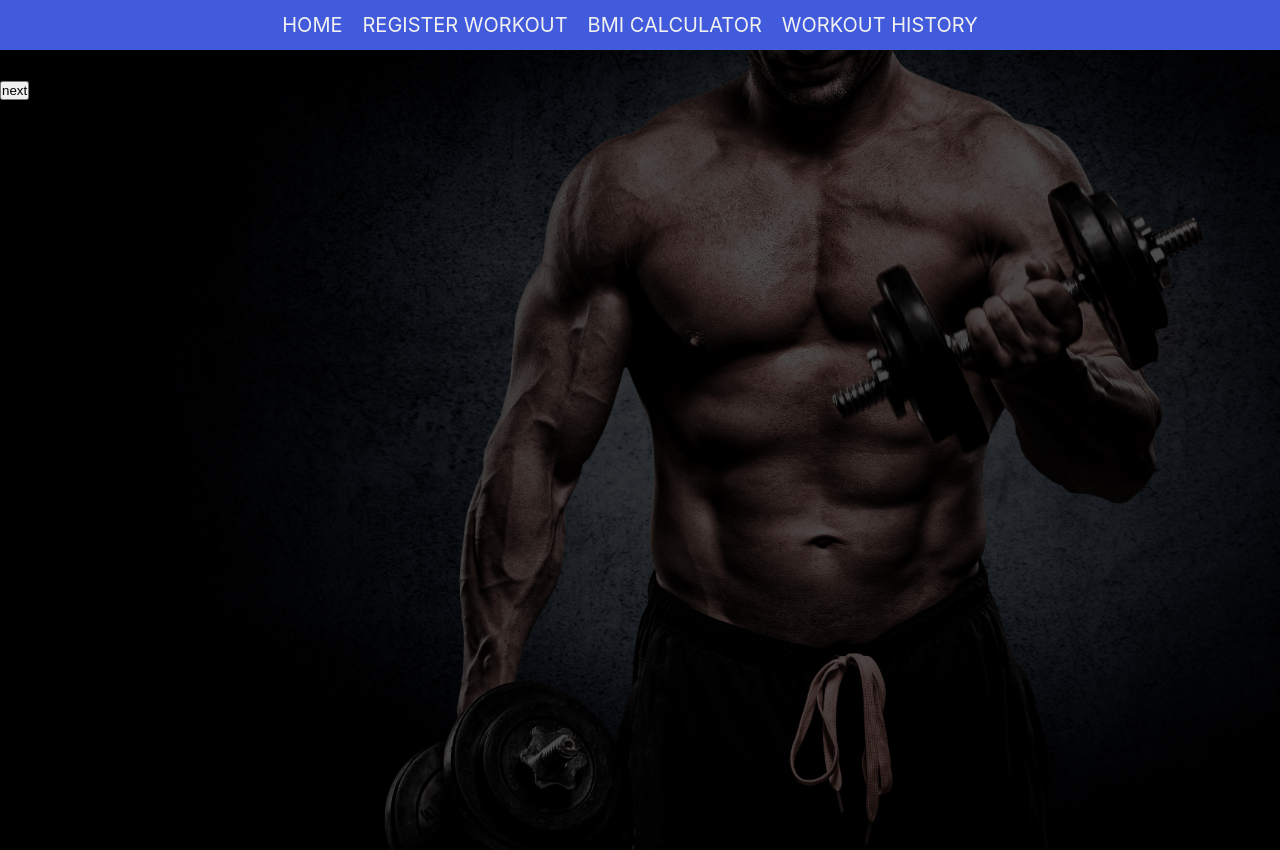
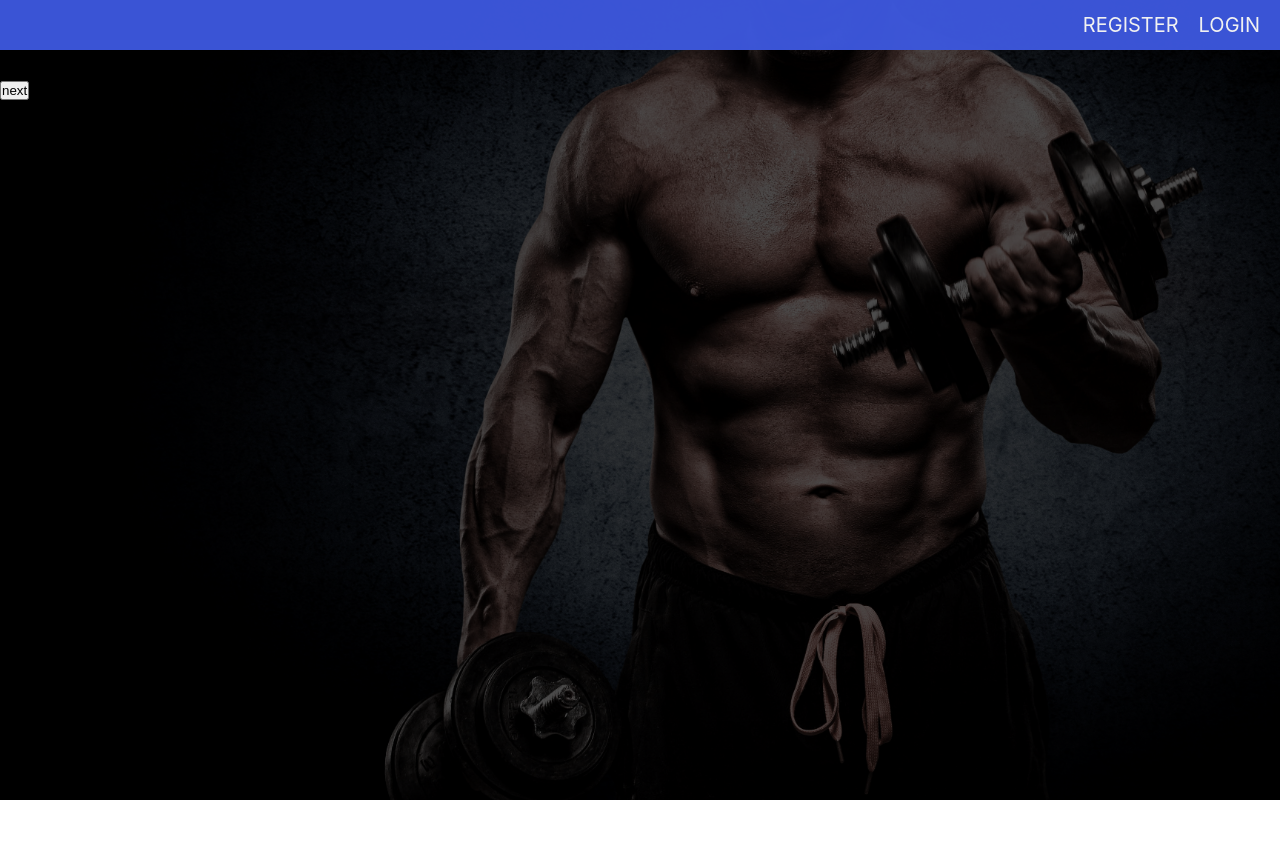
Before and after one commit to LAVAKUMAR-P/fitness_logger, a React (Create React App) app: page / in a window 1280 px wide. After the commit the page ends 800 px from the top, so only its background shows below. Built offline with nearby package versions, Linux system fonts and the light colour scheme.

Commit message:
navbar modified

```diff
--- a/src/App.js
+++ b/src/App.js
@@ -1,6 +1,5 @@
 import './App.css';
 import Login from './components/Login';
-import Navbar from './components/Navbar';
 import Register from './components/Register';
 import Workout_done from './components/Workout_done';
 import {
@@ -15,7 +14,6 @@ function App() {
   return (
     <>
     <Router>
-      <Navbar/>
       <Switch>
          <Route path="/" component={Home} exact={true}/>
          <Route path="/register" component={Register} exact={true}/>
--- a/src/components/Bmicalc.js
+++ b/src/components/Bmicalc.js
@@ -4,6 +4,7 @@ import "./Bmicalc.css";
 import { Formik, Form } from "formik";
 import * as Yup from "yup";
 import Textfield_bmical from "./Textfield_bmical";
+import Navbar from "./Navbar";
 
 function Bmicalc() {
   const validate = Yup.object({
@@ -43,6 +44,7 @@ function Bmicalc() {
 
   return (
     <div>
+       <Navbar/>
       <Formik
         initialValues={{
           height: "",
--- a/src/components/Home.js
+++ b/src/components/Home.js
@@ -1,9 +1,12 @@
 import React from 'react'
 import { Link } from 'react-router-dom';
 import "./Home.css";
+import Navbar_login from './Navbar_login';
+
 function Home() {
     return (
         <div className="image">
+            <Navbar_login/>
             <div>
                 <h2>hi guys</h2>
                 <Link to="/register">
--- a/src/components/Login.css
+++ b/src/components/Login.css
@@ -1,4 +1,6 @@
-* {box-sizing:border-box;}
+* {
+    box-sizing:border-box;
+}
 
 .L-loginContainer{
     display: grid;
--- a/src/components/Login.js
+++ b/src/components/Login.js
@@ -4,6 +4,7 @@ import { Formik, Form } from 'formik';
 import "./Login.css";
 import Textfield_login from "./Textfield_login";
 import { Link } from 'react-router-dom';
+import Navbar_login from "./Navbar_login";
 function Login() {
   const validate = Yup.object({
     email: Yup.string()
@@ -15,6 +16,7 @@ function Login() {
   })
   return (
     <div>
+       <Navbar_login/>
           <Formik
       initialValues={{
         email: '',
@@ -28,7 +30,7 @@ function Login() {
 
       <div className="L-loginContainer">
         <div className="L-content">
-        <div className="L-login-title">Register</div>
+        <div className="L-login-title">Login</div>
           <Form>
             <Textfield_login label="Email" name="email" type="email" />
             <Textfield_login label="password" name="password" type="password" />
--- /dev/null
+++ b/src/components/Navbar_login.css
@@ -0,0 +1,18 @@
+.list2 {
+    list-style-type: none;
+    background:  hsla(230, 69%, 55%, 0.83);
+    height: 100%;
+    display: flex;
+    justify-content: end;
+    align-items: center;
+    position: relative;
+}
+
+@media screen and (max-width: 500px){
+
+    .list2 {
+        flex-direction: column;
+        height: auto;
+    }
+
+}
--- /dev/null
+++ b/src/components/Navbar_login.js
@@ -0,0 +1,48 @@
+import React, {useState, useEffect} from 'react'
+import './Navbar.css'
+import './Navbar_login.css'
+import * as AiIcons from "react-icons/ai";
+import { Link } from 'react-router-dom';
+import { NavbarData_login } from './Navbardata_data';
+
+
+export default function Navbar_login() {
+  const [toggleMenu, setToggleMenu] = useState(false)
+  const [screenWidth, setScreenWidth] = useState(window.innerWidth)
+
+
+  const toggleNav = () => {
+    setToggleMenu(!toggleMenu)
+  }
+
+  useEffect(() => {
+
+    const changeWidth = () => {
+      setScreenWidth(window.innerWidth);
+    }
+
+    window.addEventListener('resize', changeWidth)
+
+    return () => {
+        window.removeEventListener('resize', changeWidth)
+    }
+
+  }, [])
+
+  return (
+    <nav>
+      {(toggleMenu || screenWidth > 500) && (
+      <ul className="list2">
+        {
+          NavbarData_login.map((data,index)=>{
+            return(
+              <Link to={data.path} className="items" onClick={toggleNav}>{data.title}</Link>
+            )
+          })
+        }
+    </ul>
+      )}
+      {!(toggleMenu) ? <AiIcons.AiOutlineMenu onClick={toggleNav} className="btn"/>:<AiIcons.AiOutlineClose onClick={toggleNav} className="btn"/>}
+    </nav>
+  )
+}
--- /dev/null
+++ b/src/components/Navbardata_data.js
@@ -0,0 +1,11 @@
+
+export const NavbarData_login =[
+    {
+        title : "Register",
+        path:"/register",
+    },
+    {
+        title : "Login",
+        path:"/login",
+    },
+]
--- a/src/components/Register.js
+++ b/src/components/Register.js
@@ -4,6 +4,7 @@ import { Formik, Form } from 'formik';
 import * as Yup from 'yup';
 import "./Register.css";
 import Textfileld_register from './Textfileld_register';
+import Navbar_login from './Navbar_login';
 function Register() {
   const validate = Yup.object({
     firstName: Yup.string()
@@ -24,6 +25,7 @@ function Register() {
   })
     return (
         <div>
+          <Navbar_login/>
           <Formik
       initialValues={{
         firstName: '',
--- a/src/components/Workout_done.js
+++ b/src/components/Workout_done.js
@@ -4,6 +4,7 @@ import "./Workout_done.css";
 import { Formik, Form } from "formik";
 import * as Yup from "yup";
 import Textfield_workout from "./Textfield_workout.js";
+import Navbar from "./Navbar";
 
 function Workout_done() {
   const validate = Yup.object({
@@ -18,6 +19,7 @@ function Workout_done() {
   });
   return (
     <div>
+       <Navbar/>
       <Formik
         initialValues={{
           name: "",
```
